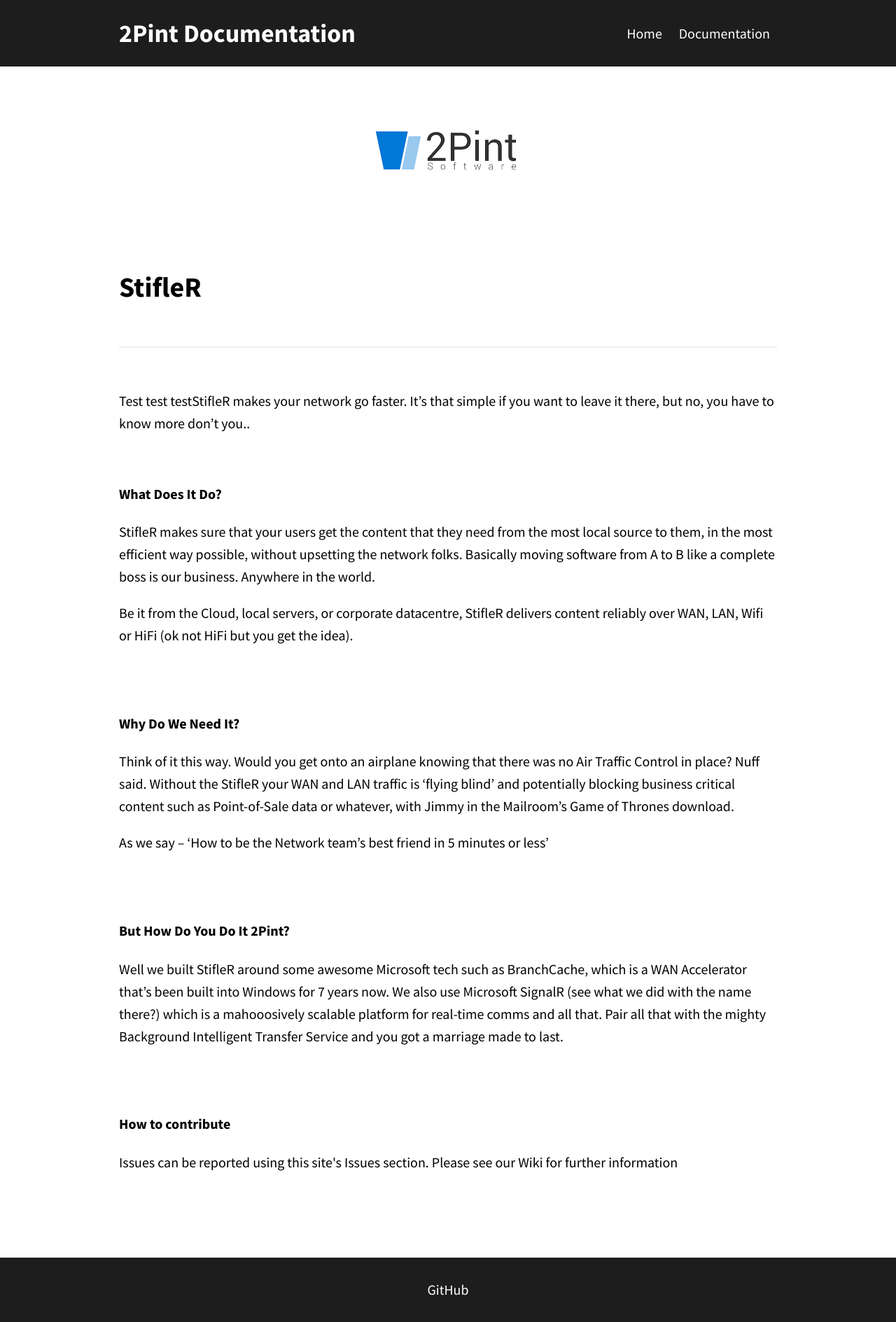
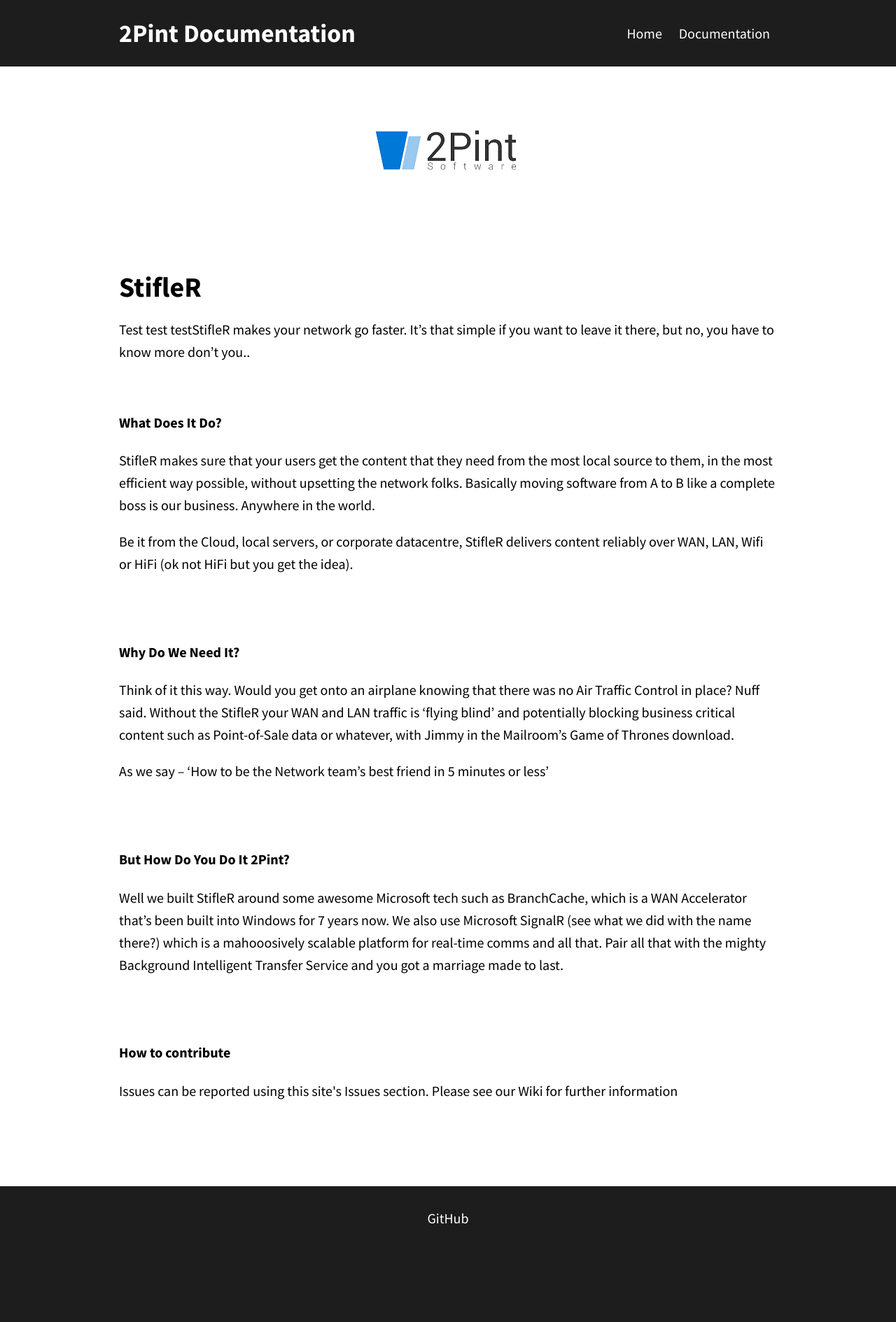
Before and after one commit to RoseSmithTest/2PintTest.github.io, a Jekyll site: the page built from index.html, in a window 1280 px wide. Shown: the whole page at 70% size. Built offline with Jekyll 4.4.1, drawn with Linux system fonts in a browser that asks for light colours; after the commit the page ends 1787 px from its top, so only the background shows below that.

```diff
--- a/index.html
+++ b/index.html
@@ -12,7 +12,7 @@ navigation_weight: 1
 </div>
 <div class="container">
 	<div class="columns spacing">
-		<h1><strong>StifleR</strong></h1><hr>
+		<h1><strong>StifleR</strong></h1>
 <p>Test test testStifleR makes your network go faster. It’s that simple if you want to leave it there, but no, you have to know more don’t you..</P
 		<br><br>
 		<h4>What Does It Do?</h4>
```
